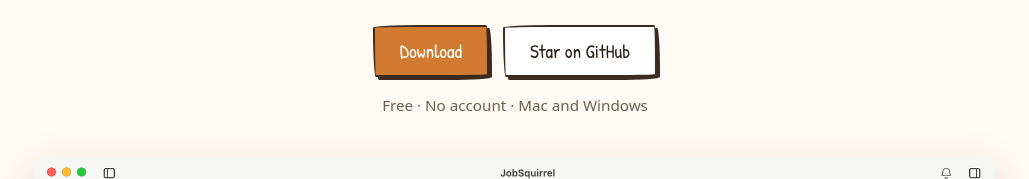
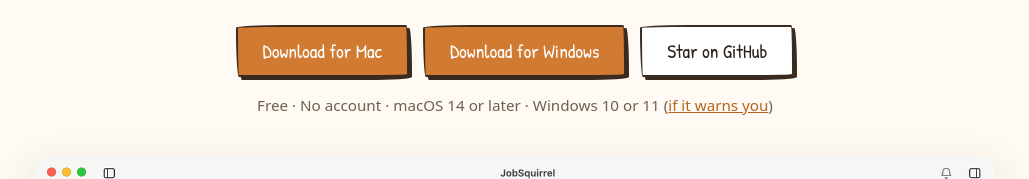
Before and after one commit to jobsquirrel/jobsquirrel.github.io, a plain HTML site: page index.html in a window 1280 px wide. Shown: the part 576-755 px from the top of the page, without its empty margins (125-1154 px from the left). Drawn offline with Linux system fonts and the light colour scheme.

Commit message:
One click downloads for Mac and for Windows

```diff
--- a/index.html
+++ b/index.html
@@ -52,10 +52,11 @@
     <h1>Your personal all-in-one <u>job hunting dashboard.</u></h1>
     <p>Save any job ad with one click. Then see every application, deadline, interview and CV on one screen.</p>
     <div class="cta">
-      <a class="btn primary" href="https://github.com/foxnz/landfern/releases/latest">Download</a>
+      <a class="btn primary" href="https://github.com/foxnz/landfern/releases/download/v0.1.1/JobSquirrel-0.1.1-universal.dmg">Download for Mac</a>
+      <a class="btn primary" href="https://github.com/foxnz/landfern/releases/download/v0.1.1/JobSquirrel-Setup-0.1.1.exe">Download for Windows</a>
       <a class="btn ghost" href="https://github.com/foxnz/landfern">Star on GitHub</a>
     </div>
-    <p class="small">Free · No account · Mac and Windows</p>
+    <p class="small">Free · No account · macOS 14 or later · Windows 10 or 11 (<a href="#windows-warning">if it warns you</a>)</p>
     <figure class="shot shot-main">
       <img src="screens/board.png" width="1600" height="1000"
            alt="The JobSquirrel board: jobs as cards in columns from Interested to Offer, with the selected job's salary, closing date, follow-up, tags and CV at the right.">
@@ -212,7 +213,8 @@
       <h2>It’s in beta. Help shape it.</h2>
       <p class="lead">Something broken, confusing or missing? Tell us, and a person reads it.</p>
       <div class="cta left">
-        <a class="btn primary" href="https://github.com/foxnz/landfern/releases/latest">Download</a>
+        <a class="btn primary" href="https://github.com/foxnz/landfern/releases/download/v0.1.1/JobSquirrel-0.1.1-universal.dmg">Download for Mac</a>
+        <a class="btn primary" href="https://github.com/foxnz/landfern/releases/download/v0.1.1/JobSquirrel-Setup-0.1.1.exe">Download for Windows</a>
         <a class="btn ghost" href="contact.html">Send feedback</a>
       </div>
     </div>
@@ -227,7 +229,7 @@
       </details>
       <details>
         <summary>Windows warns me about the download</summary>
-        <p>The Windows version is not signed yet. Click <b>More info</b>, then <b>Run anyway</b>. If there is no <b>Run anyway</b>, it can’t be installed on that PC yet. Download it only from this website or our <a href="https://github.com/foxnz/landfern/releases/latest">download page</a>.</p>
+        <p id="windows-warning">The Windows version is not signed yet. Click <b>More info</b>, then <b>Run anyway</b>. If there is no <b>Run anyway</b>, it can’t be installed on that PC yet. Download it only from this website or our <a href="https://github.com/foxnz/landfern/releases/latest">download page</a>.</p>
       </details>
       <details>
         <summary>The extension says JobSquirrel isn’t running</summary>
```
Also changed, not shown: help.html (+1 -1 lines).
